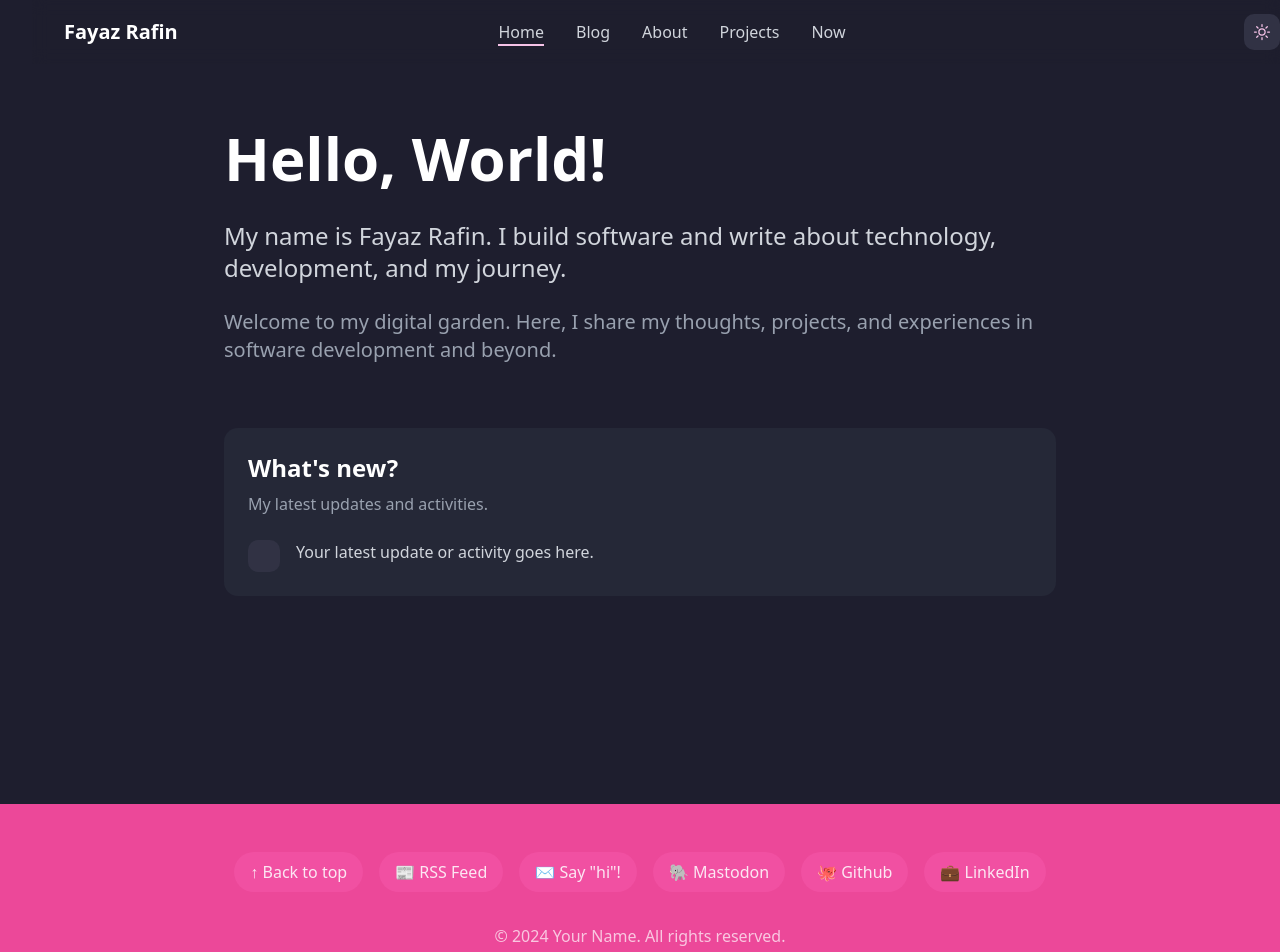
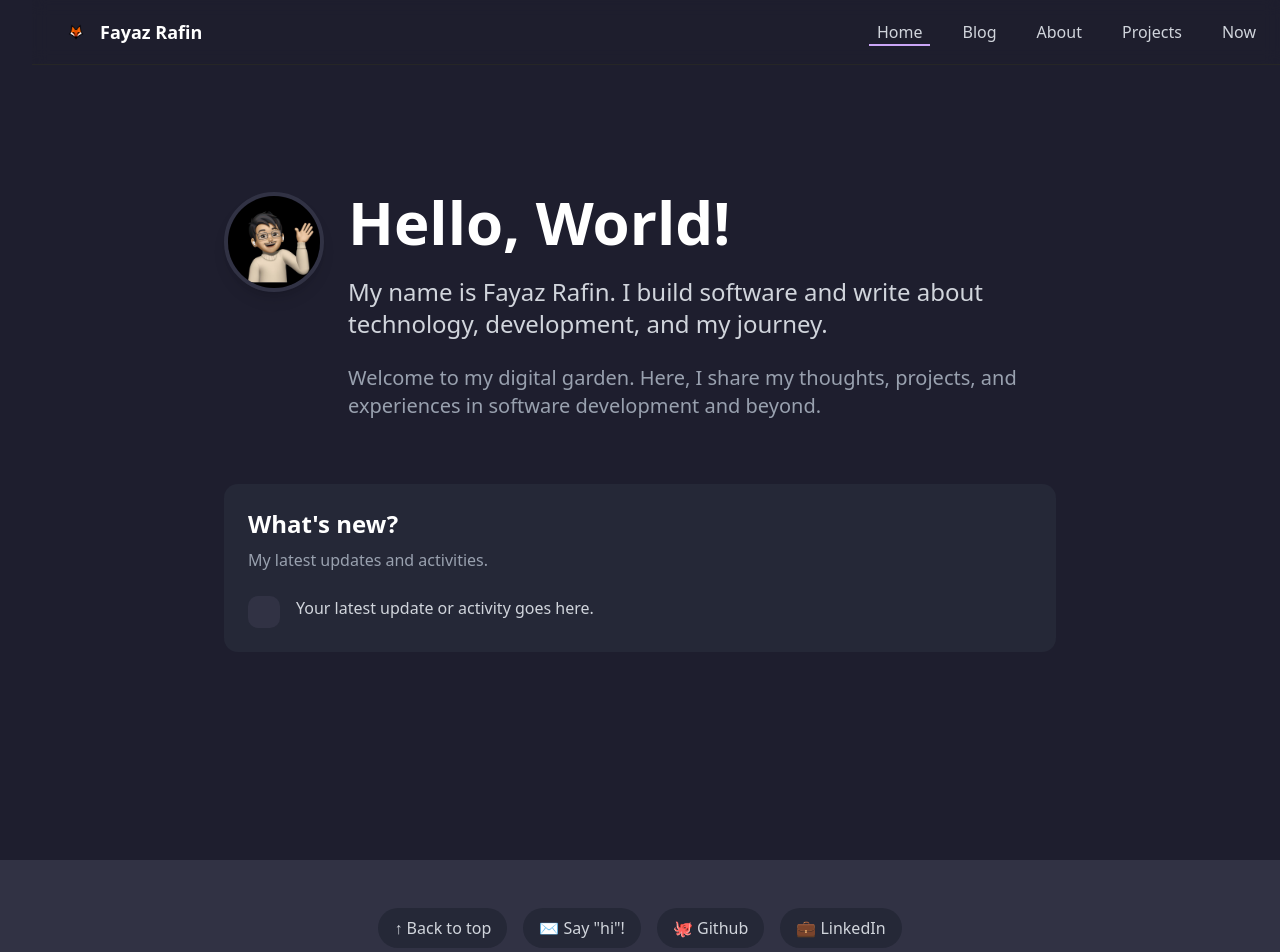
Before and after one commit to fayaz-rafin/my-blog, a Next.js app: page / in a window 1280 px wide. Shown: the top 952 px of the page. Built offline with nearby package versions, Linux system fonts and the light colour scheme.

Commit message:
Chore: add personal avatar and made navbar responsove

```diff
--- a/app/page.tsx
+++ b/app/page.tsx
@@ -1,22 +1,34 @@
 // app/page.tsx
+import Image from 'next/image'
+
 export default function Home() {
   return (
-    <main className="pt-16 pb-16">
+    <main className="pt-32 pb-16">
       <div className="max-w-4xl mx-auto px-4 sm:px-6 lg:px-8">
-        <div className="space-y-8">
-          {/* Hero section */}
-          <h1 className="text-6xl font-bold text-white">
+        <div className="flex items-start gap-6 flex-col sm:flex-row">
+          {/* Avatar */}
+          <div className="flex-shrink-0">
+            <Image
+              src="/avatar.jpg"
+              alt="Fayaz Rafin avatar"
+              width={100}
+              height={100}
+              className="rounded-full border-4 border-[#313244] shadow-lg"
+            />
+          </div>
+
+          {/* Hero content */}
+          <div className="flex-1 space-y-6">
+            <h1 className="text-5xl sm:text-6xl font-bold text-white">
               Hello, World!
             </h1>
-
-          <div className="space-y-6">
             <p className="text-2xl text-gray-300">
               My name is Fayaz Rafin. I build software and write about technology, development, and my journey.
             </p>
-
             <p className="text-xl text-gray-400">
               Welcome to my digital garden. Here, I share my thoughts, projects, and experiences in software development and beyond.
             </p>
+          </div>
         </div>
 
         {/* What's New Section */}
@@ -29,7 +41,6 @@ export default function Home() {
               My latest updates and activities.
             </p>
 
-              {/* Add your latest update here */}
             <div className="mt-6 flex items-start gap-4">
               <div className="bg-[#313244] p-4 rounded-lg">
                 {/* Icon or emoji */}
@@ -41,7 +52,6 @@ export default function Home() {
           </div>
         </section>
       </div>
-      </div>
     </main>
   )
 }
--- a/components/footer.tsx
+++ b/components/footer.tsx
@@ -14,45 +14,25 @@ export function Footer() {
         >
           <path
             d="M0,96 C200,120 400,40 800,40 C1000,40 1200,80 1200,80 V120 H0 V96Z"
-            className="fill-[#ec4899]"
+            className="fill-[#313244]"
           />
         </svg>
       </div>
 
       {/* Footer content */}
-      <div className="relative bg-[#ec4899] py-8 sm:py-12">
+      <div className="relative bg-[#313244] py-8 sm:py-12 text-muted-foreground">
         <div className="max-w-7xl mx-auto px-4 sm:px-6 lg:px-8">
           {/* Navigation links */}
-          <div className="flex flex-wrap justify-center gap-2 sm:gap-4 mb-8">
-            <FooterLink href="#top">
-              <span className="hidden sm:inline">↑ Back to top</span>
-              <span className="sm:hidden">↑</span>
-            </FooterLink>
-            <FooterLink href="/rss.xml">
-              <span className="hidden sm:inline">📰 RSS Feed</span>
-              <span className="sm:hidden">📰</span>
-            </FooterLink>
-            <FooterLink href="mailto:your@email.com">
-              <span className="hidden sm:inline">✉️ Say "hi"!</span>
-              <span className="sm:hidden">✉️</span>
-            </FooterLink>
-            <FooterLink href="https://mastodon.social/@yourusername">
-              <span className="hidden sm:inline">🐘 Mastodon</span>
-              <span className="sm:hidden">🐘</span>
-            </FooterLink>
-            <FooterLink href="https://github.com/yourusername">
-              <span className="hidden sm:inline">🐙 Github</span>
-              <span className="sm:hidden">🐙</span>
-            </FooterLink>
-            <FooterLink href="https://linkedin.com/in/yourusername">
-              <span className="hidden sm:inline">💼 LinkedIn</span>
-              <span className="sm:hidden">💼</span>
-            </FooterLink>
+          <div className="flex flex-wrap justify-center gap-3 sm:gap-4 mb-8">
+            <FooterLink href="#top">↑ Back to top</FooterLink>
+            <FooterLink href="mailto:fayaz.rafin@gmail.com">✉️ Say "hi"!</FooterLink>
+            <FooterLink href="https://github.com/fayaz-rafin">🐙 Github</FooterLink>
+            <FooterLink href="https://linkedin.com/in/fayazrafin">💼 LinkedIn</FooterLink>
           </div>
 
           {/* Copyright */}
-          <div className="text-center text-pink-100/80 text-sm sm:text-base">
-            © 2024 Your Name. All rights reserved.
+          <div className="text-center text-sm sm:text-base text-gray-400">
+            © 2024 Fayaz Rafin. All rights reserved.
           </div>
         </div>
       </div>
@@ -70,10 +50,9 @@ function FooterLink({ href, children }: FooterLinkProps) {
     <Link
       href={href}
       className="inline-flex items-center justify-center
-        px-3 py-2 sm:px-4 sm:py-2 rounded-full
-        bg-pink-400/30 text-pink-100 hover:bg-pink-400/40
-        transition-colors duration-200 text-sm sm:text-base
-        min-w-[40px] sm:min-w-fit"
+        px-4 py-2 rounded-full text-sm sm:text-base
+        bg-[#252837] hover:bg-[#1e1e2e] text-gray-300 hover:text-[#cba6f7]
+        transition-all duration-200"
     >
       {children}
     </Link>
--- a/components/navbar.tsx
+++ b/components/navbar.tsx
@@ -1,22 +1,14 @@
-// components/Navbar.tsx
 'use client'
 
-import { useState, useEffect } from 'react'
+import { useState } from 'react'
 import Link from 'next/link'
 import { usePathname } from 'next/navigation'
 import { motion, AnimatePresence } from 'framer-motion'
-import { useTheme } from 'next-themes'
+import Image from 'next/image'
 
 export function Navbar() {
   const [isOpen, setIsOpen] = useState(false)
   const pathname = usePathname()
-  const { theme, setTheme } = useTheme()
-  const [mounted, setMounted] = useState(false)
-
-  // Avoid hydration mismatch
-  useEffect(() => {
-    setMounted(true)
-  }, [])
 
   const navItems = [
     { href: '/', label: 'Home' },
@@ -27,91 +19,55 @@ export function Navbar() {
   ]
 
   return (
-    <header className="fixed top-0 w-full z-50 bg-[#1e1e2e]/80 dark:bg-[#1e1e2e]/80 backdrop-blur-sm">
-      <div className="max-w-7xl mx-auto px-4 sm:px-6 lg:px-8">
-        <div className="h-16 flex items-center justify-between md:justify-start gap-8">
-          {/* Logo/Name */}
-          <Link
-            href="/"
-            className="flex-shrink-0 w-[140px]"
-          >
-            <span className="text-xl font-bold text-white">Fayaz Rafin</span>
+    <header className="fixed top-0 w-full z-50 bg-[#1e1e2e]/80 backdrop-blur-sm border-b border-border">
+      <div className="max-w-7xl mx-auto px-8">
+        <div className="h-16 flex items-center">
+          {/* Left: Logo and Name */}
+          <div className="flex-1 flex items-center gap-3">
+            <Image src="/logo.png" alt="Fox Logo" width={24} height={24} />
+            <Link href="/" className="text-white font-semibold text-lg">
+              Fayaz Rafin
             </Link>
+          </div>
 
-          {/* Desktop Navigation */}
-          <nav className="hidden md:flex flex-grow items-center justify-center gap-8">
+          {/* Right: Navigation Items */}
+          <nav className="hidden md:flex items-center gap-6 mr-4">
             {navItems.map((item) => (
               <Link
                 key={item.href}
                 href={item.href}
-                className="relative group"
+                className="relative group px-2"
               >
-                <span className={`text-gray-300 group-hover:text-[#f5c2e7] transition-colors duration-200
-                  ${pathname === item.href ? 'text-[#f5c2e7]' : ''}`}
+                <span className={`text-gray-300 group-hover:text-[#cba6f7] transition-colors duration-200
+                  ${pathname === item.href ? 'text-[#cba6f7]' : ''}`}
                 >
                   {item.label}
                 </span>
                 {pathname === item.href && (
                   <motion.div
                     layoutId="underline"
-                    className="absolute left-0 top-full h-[2px] w-full bg-[#f5c2e7]"
+                    className="absolute left-0 top-full h-[2px] w-full bg-[#cba6f7]"
                   />
                 )}
-                <div className="absolute left-0 top-full h-[2px] w-full bg-[#f5c2e7] scale-x-0 group-hover:scale-x-100 transition-transform duration-200 origin-left" />
               </Link>
             ))}
           </nav>
 
-          {/* Theme Toggle Button */}
-          <div className="hidden md:flex flex-shrink-0 w-[140px] justify-end">
-            {mounted && (
-              <button
-                onClick={() => setTheme(theme === 'dark' ? 'light' : 'dark')}
-                className="p-2 rounded-lg bg-[#313244] hover:bg-[#45475a] transition-colors duration-200"
-                aria-label="Toggle theme"
-              >
-                {theme === 'dark' ? (
-                  <SunIcon className="w-5 h-5 text-[#f5c2e7]" />
-                ) : (
-                  <MoonIcon className="w-5 h-5 text-[#f5c2e7]" />
-                )}
-              </button>
-            )}
-          </div>
-
           {/* Mobile Menu Button */}
-          <div className="flex md:hidden items-center gap-4">
-            {/* Theme Toggle for Mobile */}
-            {mounted && (
-              <button
-                onClick={() => setTheme(theme === 'dark' ? 'light' : 'dark')}
-                className="p-2 text-gray-300 hover:text-[#f5c2e7] transition-colors"
-                aria-label="Toggle theme"
-              >
-                {theme === 'dark' ? (
-                  <SunIcon className="w-5 h-5" />
-                ) : (
-                  <MoonIcon className="w-5 h-5" />
-                )}
-              </button>
-            )}
-
           <button
             onClick={() => setIsOpen(!isOpen)}
-              className="p-2 text-gray-300 hover:text-[#f5c2e7] transition-colors"
+            className="md:hidden p-2 text-gray-300"
           >
-              <span className="sr-only">Open menu</span>
             <div className="w-6 h-6 flex flex-col justify-around">
-                <span className={`block h-0.5 w-full bg-current transform transition-all duration-300 ${isOpen ? 'rotate-45 translate-y-2.5' : ''}`} />
+              <span className={`block h-0.5 w-full bg-current transform transition-all duration-300 ${isOpen ? 'rotate-45 translate-y-2' : ''}`} />
               <span className={`block h-0.5 w-full bg-current transition-all duration-300 ${isOpen ? 'opacity-0' : ''}`} />
-                <span className={`block h-0.5 w-full bg-current transform transition-all duration-300 ${isOpen ? '-rotate-45 -translate-y-2.5' : ''}`} />
+              <span className={`block h-0.5 w-full bg-current transform transition-all duration-300 ${isOpen ? '-rotate-45 -translate-y-2' : ''}`} />
             </div>
           </button>
         </div>
       </div>
-      </div>
 
-      {/* Mobile Navigation */}
+      {/* Mobile Nav */}
       <AnimatePresence>
         {isOpen && (
           <motion.nav
@@ -129,8 +85,8 @@ export function Navbar() {
                   onClick={() => setIsOpen(false)}
                   className={`block px-4 py-2 text-base rounded-lg transition-colors duration-200
                     ${pathname === item.href
-                      ? 'bg-[#f5c2e7]/10 text-[#f5c2e7]'
-                      : 'text-gray-300 hover:bg-[#f5c2e7]/10 hover:text-[#f5c2e7]'
+                      ? 'bg-[#cba6f7]/10 text-[#cba6f7]'
+                      : 'text-gray-300 hover:bg-[#cba6f7]/10 hover:text-[#cba6f7]'
                     }`}
                 >
                   {item.label}
@@ -143,43 +99,3 @@ export function Navbar() {
     </header>
   )
 }
-
-// Sun icon component
-function SunIcon({ className }: { className?: string }) {
-  return (
-    <svg
-      xmlns="http://www.w3.org/2000/svg"
-      fill="none"
-      viewBox="0 0 24 24"
-      strokeWidth={1.5}
-      stroke="currentColor"
-      className={className}
-    >
-      <path
-        strokeLinecap="round"
-        strokeLinejoin="round"
-        d="M12 3v2.25m6.364.386l-1.591 1.591M21 12h-2.25m-.386 6.364l-1.591-1.591M12 18.75V21m-4.773-4.227l-1.591 1.591M5.25 12H3m4.227-4.773L5.636 5.636M15.75 12a3.75 3.75 0 11-7.5 0 3.75 3.75 0 017.5 0z"
-      />
-    </svg>
-  )
-}
-
-// Moon icon component
-function MoonIcon({ className }: { className?: string }) {
-  return (
-    <svg
-      xmlns="http://www.w3.org/2000/svg"
-      fill="none"
-      viewBox="0 0 24 24"
-      strokeWidth={1.5}
-      stroke="currentColor"
-      className={className}
-    >
-      <path
-        strokeLinecap="round"
-        strokeLinejoin="round"
-        d="M21.752 15.002A9.718 9.718 0 0118 15.75c-5.385 0-9.75-4.365-9.75-9.75 0-1.33.266-2.597.748-3.752A9.753 9.753 0 003 11.25C3 16.635 7.365 21 12.75 21a9.753 9.753 0 009.002-5.998z"
-      />
-    </svg>
-  )
-}
```
Also changed, not shown: app/now/page.tsx (+13 -5 lines), public/avatar.jpg (added), public/logo.png (added). Lines whose indentation alone changed are shown as unchanged.
